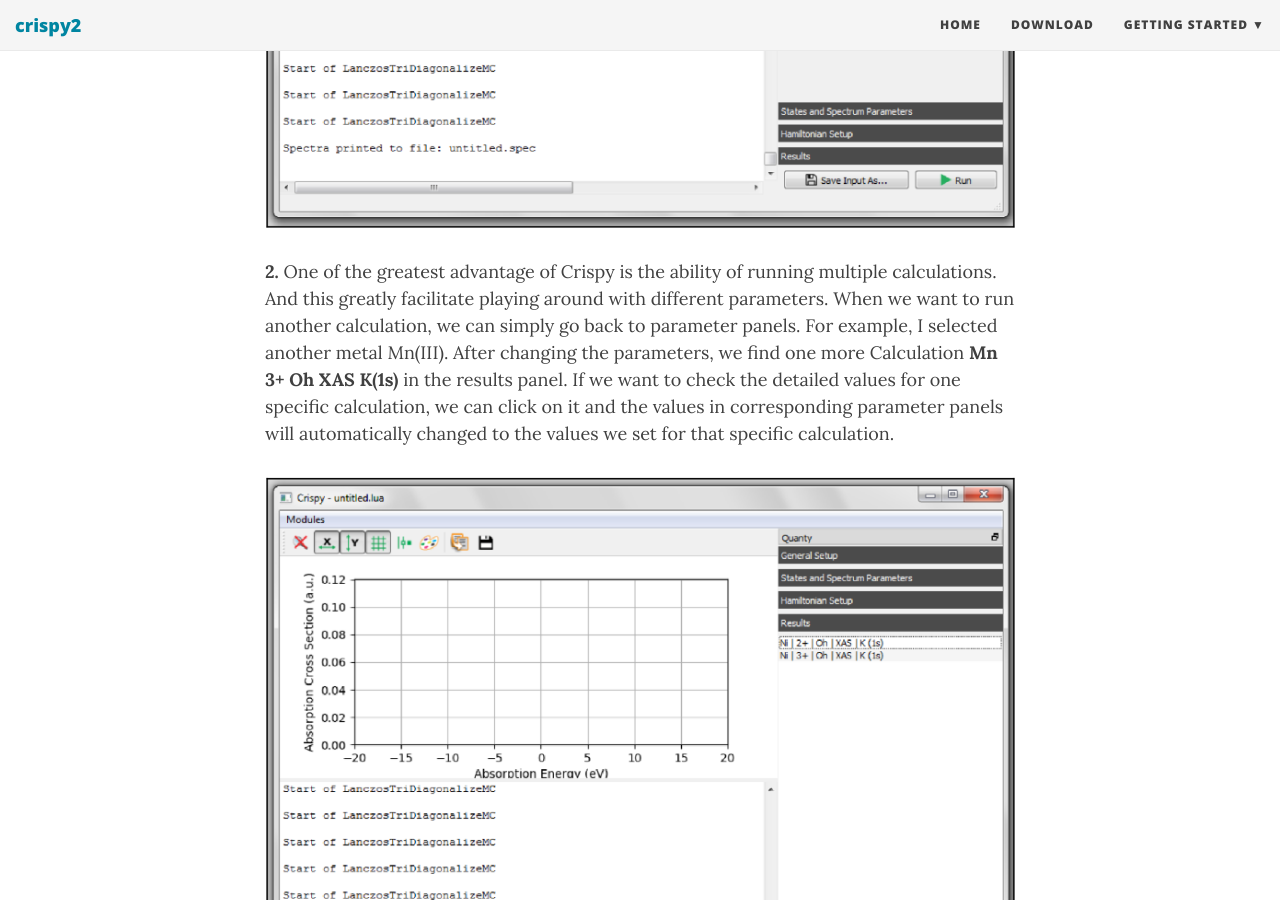
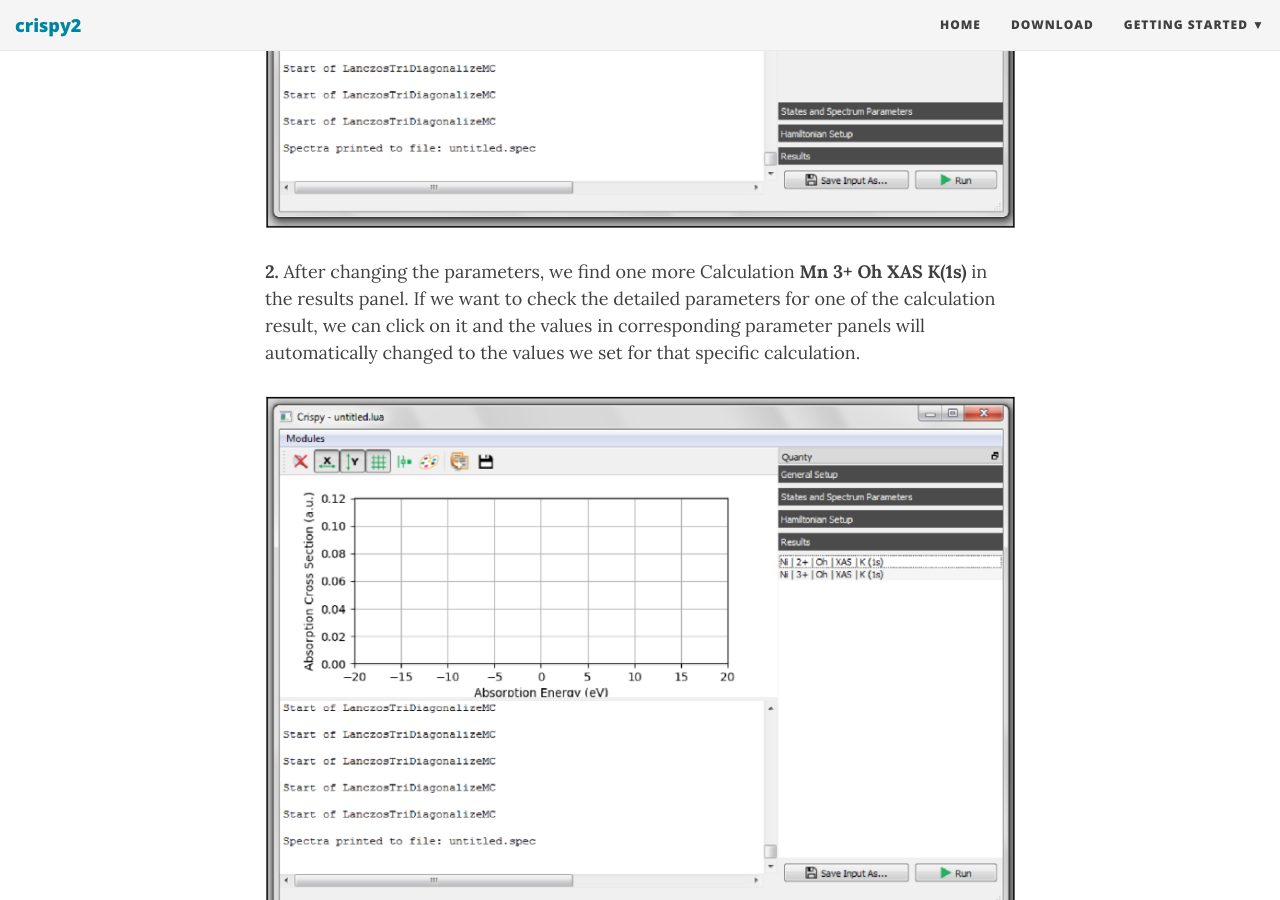
Before and after one commit to Cathyhjj/crispy2, a Jekyll site: the page built from _posts/2017-06-04-running-your-first-simulation.md, in a window 1280 px wide and 900 px high, scrolled down 7372 px. Built offline with Jekyll 4.4.1, drawn with Linux system fonts in a browser that asks for light colours; nearby versions of some CDN libraries; some of the changed text lies outside the part shown.

Commit message:
Update 2017-06-04-running-your-first-simulation.md

```diff
--- a/_posts/2017-06-04-running-your-first-simulation.md
+++ b/_posts/2017-06-04-running-your-first-simulation.md
@@ -65,7 +65,7 @@ Crystal field default value is 1.0 now.
 ![]({{ site.url }}/img/tutorial/crop_9.png)
 
 
-**2.** Drag up the bottom of the plotting, and the output file is printed for Quanty. By looking at the output file, one can find the initial state Halmitonian and final state Halmitonian information.
+**2.** Drag up the bottom of the plotting, and the output file is printed for Quanty. By looking at the output file, one can find the initial state / final state Halmitonian information.
 
 
 ![]({{ site.url }}/img/tutorial/crop_10.png)
@@ -87,9 +87,9 @@ Crystal field default value is 1.0 now.
 ![]({{ site.url }}/img/tutorial/crop_13.png)
 
 
-**2.** One of the greatest advantage of Crispy is the ability of running multiple calculations. And this greatly facilitate playing around with different parameters. When we want to run another calculation, we can simply go back to parameter panels. For example, I selected another metal Mn(III). After changing the parameters, we find one more Calculation
+**2.** After changing the parameters, we find one more Calculation
 **Mn 3+ Oh XAS K(1s)**
-in the results panel. If we want to check the detailed values for one specific calculation, we can click on it and the values in corresponding parameter panels will automatically changed to the values we set for that specific calculation.
+in the results panel. If we want to check the detailed parameters for one of the calculation result, we can click on it and the values in corresponding parameter panels will automatically changed to the values we set for that specific calculation.
 
 
 ![]({{ site.url }}/img/tutorial/crop_14.png)
```
Also changed, not shown: other parts of _posts/2017-06-04-running-your-first-simulation.md (+7 -7 lines).
